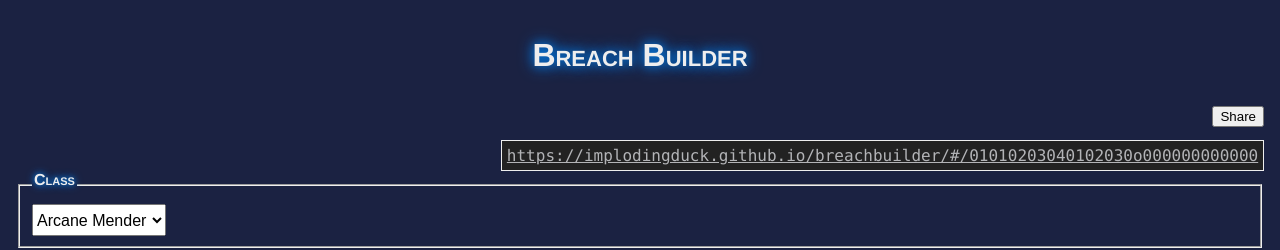
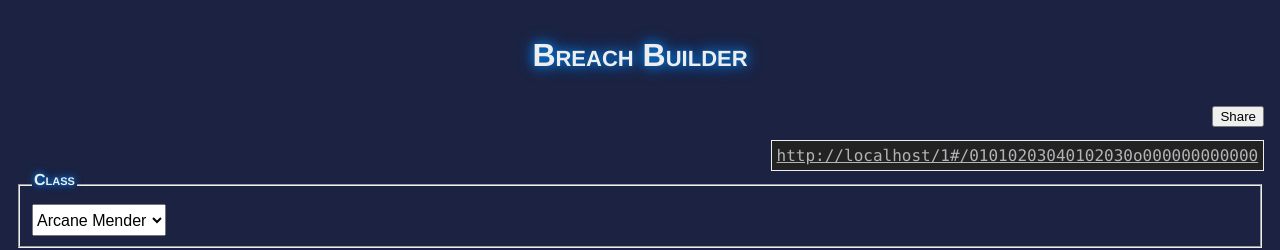
Before and after one commit to implodingduck/breachbuilder, a Vue app: page /1#/01010203040102030o000000000000 in a window 1280 px wide. Both pictures are taken after a click on the button "Share". Shown: the top 250 px of the page. Built offline with nearby package versions, Linux system fonts and the light colour scheme.

Commit message:
Adding in a tidbit to dynamically generate the share link

```diff
--- a/src/components/Builder.vue
+++ b/src/components/Builder.vue
@@ -2,7 +2,7 @@
   <div class="hello">
     <h1>Breach Builder</h1>
     <button style="float: right; margin-bottom: 1em;" @click.prevent="toggleShare">Share</button>
-    <a v-if="showShare" class="sharelink" :href="'#/' + computedId">https://implodingduck.github.io/breachbuilder/#/{{computedId}}</a>
+    <a v-if="showShare" class="sharelink" :href="'#/' + computedId">{{shareLinkUrl}}#/{{computedId}}</a>
     <div>
 
       <fieldset style="clear: right; ">
@@ -101,6 +101,9 @@ export default {
       retVal += this.toBase32(this.selectedPris1)
       retVal += this.toBase32(this.selectedPris2)
       return retVal;
+    },
+    shareLinkUrl: function(){
+      return location.protocol + '//' + location.host + location.pathname
     }
   },
   methods: {
```
